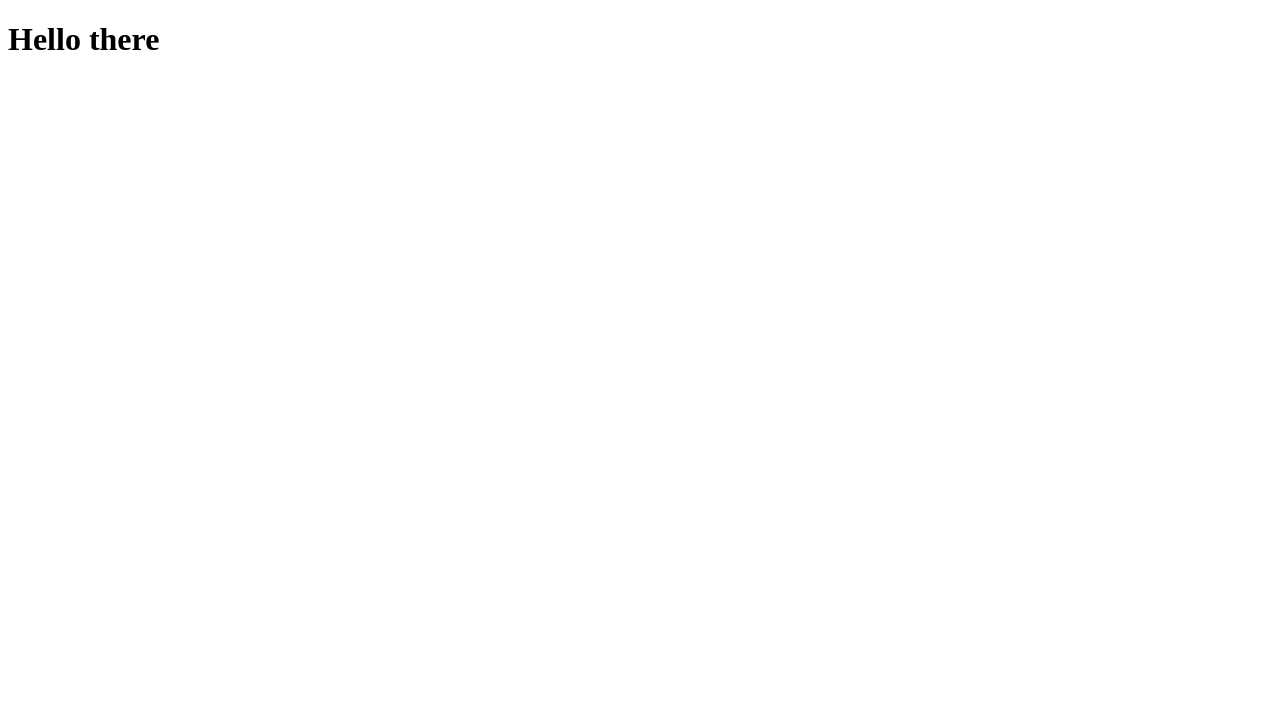
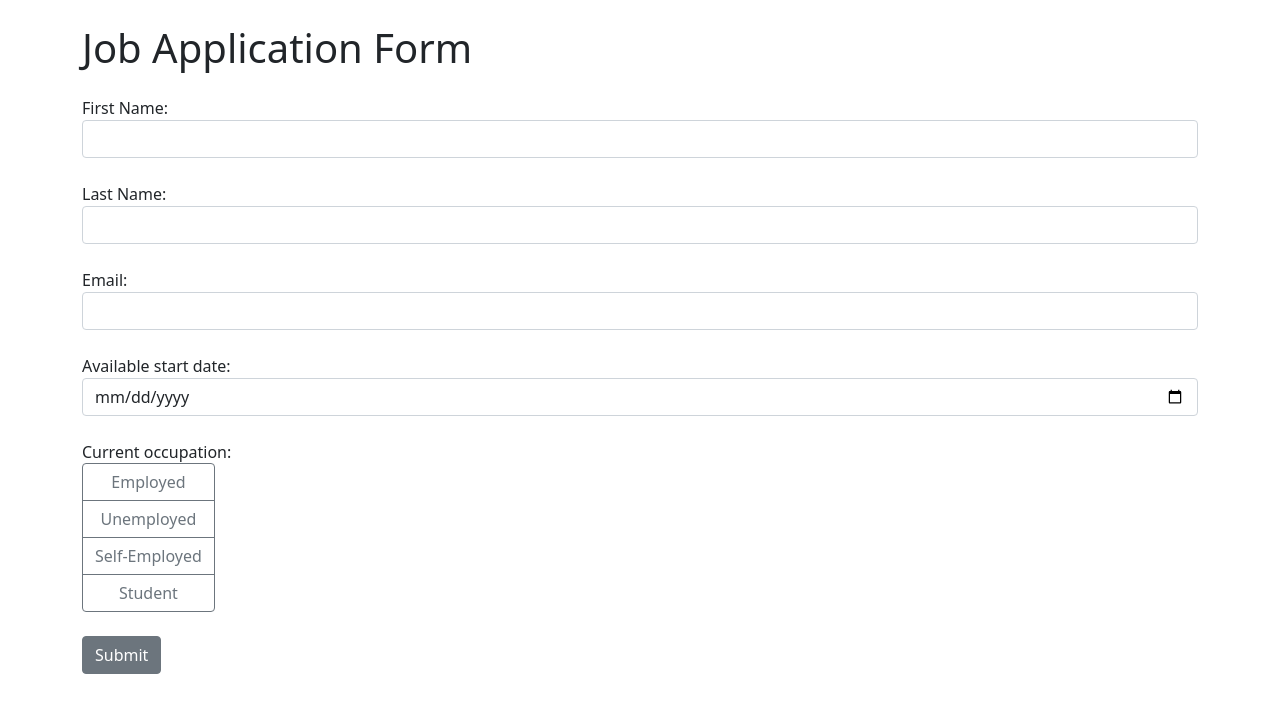
Before and after one commit to LaraKraemer/job-app, a Django app: page / in a window 1280 px wide. Before the commit the part shown is almost empty. Shown: the top 713 px of the page. Run offline with Django 3.2, Linux system fonts and the light colour scheme.

Commit message:
Add HTML form code, bootstrap styling

```diff
--- a/job_application/templates/index.html
+++ b/job_application/templates/index.html
@@ -1,11 +1,59 @@
 <!DOCTYPE html>
 <html lang="en">
 <head>
-    <meta charset="UTF-8">
-    <title>Title</title>
-</head>
+        <meta charset="utf-8">
+        <meta name="viewport" content="width=device-width, initial-scale=1, shrink-to-fit=no">
+        <link rel="stylesheet" href="https://cdn.jsdelivr.net/npm/bootstrap@5.1.3/dist/css/bootstrap.min.css">
+    </head>
 <body>
-<h1>Hello there</h1>
+ <div class="container">
+            <h1 class="mt-4 mb-4">Job Application Form</h1>
+            <form method="post">
+                {% csrf_token %}
+                <div class="form-group mb-4">
+                    <label for="first_name">First Name:</label>
+                    <input class="form-control" type="text" id="first_name" name="first_name" required>
+                </div>
+                <div class="form-group mb-4">
+                    <label for="last_name">Last Name:</label>
+                    <input class="form-control" type="text" id="last_name" name="last_name" required>
+                </div>
+                <div class="form-group mb-4">
+                    <label for="email">Email:</label>
+                    <input class="form-control" type="email" id="email" name="email" required>
+                </div>
+                <div class="form-group mb-4">
+                    <label for="date">Available start date:</label>
+                    <input class="form-control" type="date" id="date" name="date" required>
+                </div>
+                <div class="form-group mb-4">
+                    <label>Current occupation: </label>
+                    <br>
+                    <div class="btn-group-vertical" id="occupation">
+                        <input class="btn-check form-check-input" type="radio" id="employed" name="occupation" value="employed" required>
+                        <label class="btn btn-outline-secondary" for="employed">Employed</label>
 
+                        <input class="btn-check form-check-input" type="radio" id="unemployed" name="occupation" value="unemployed" required>
+                        <label class="btn btn-outline-secondary" for="unemployed">Unemployed</label>
+
+                        <input class="btn-check form-check-input" type="radio" id="self-employed" name="occupation" value="self-employed" required>
+                        <label class="btn btn-outline-secondary" for="self-employed">Self-Employed</label>
+
+                        <input class="btn-check form-check-input" type="radio" id="student" name="occupation" value="student" required>
+                        <label class="btn btn-outline-secondary" for="student">Student</label>
+                    </div>
+                </div>
+                <button class="btn btn-secondary mb-4" type="submit">Submit</button>
+                {% if messages %}
+                <div class="alert alert-success">
+                    {% for message in messages %}
+                        {{ message }}
+                    {% endfor %}
+                </div>
+                {% endif %}
+            </form>
+        </div>
+        <script src="https://code.jquery.com/jquery-3.6.0.min.js"></script>
+        <script src="https://cdn.jsdelivr.net/npm/bootstrap@5.1.3/dist/js/bootstrap.min.js"></script>
 </body>
 </html>
```
